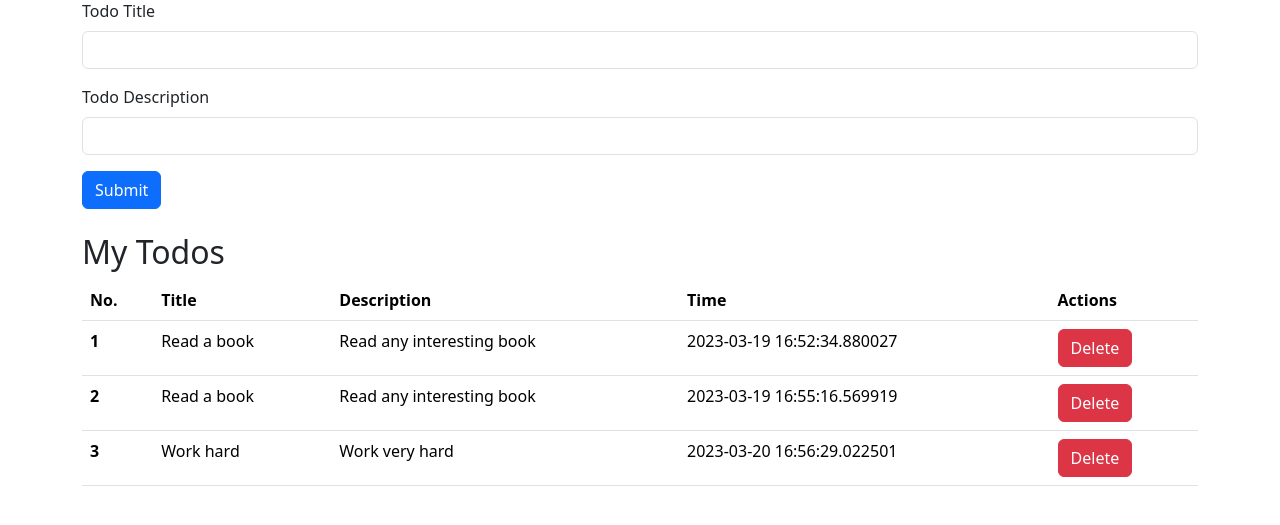
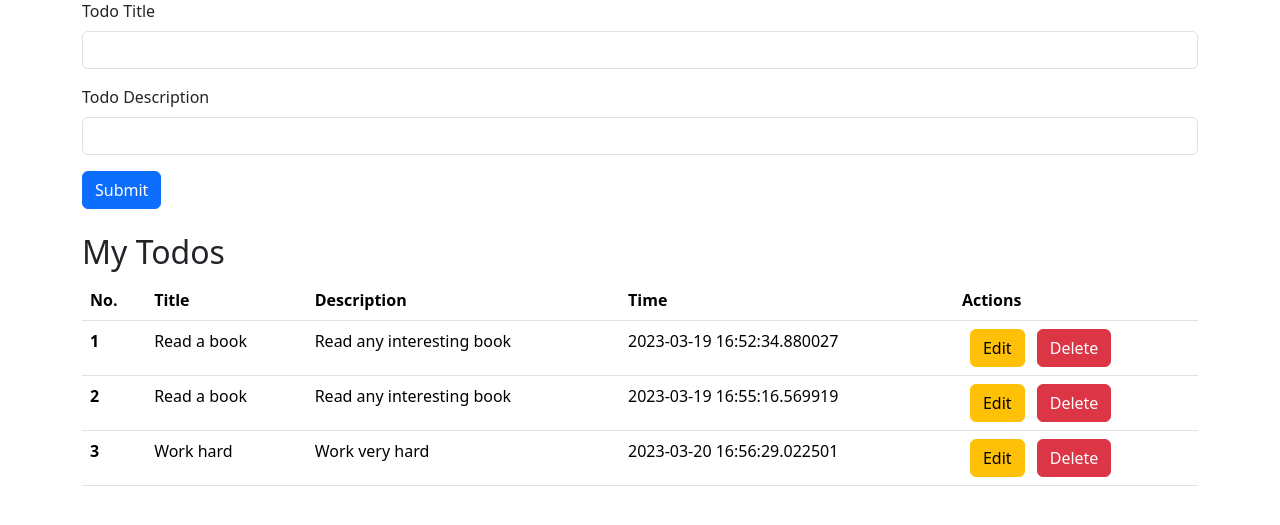
Before and after one commit to ashmeetsmonga/flask-app, a Flask app: page / in a window 1280 px wide. Shown: the part 127-652 px from the top of the page. Run offline with Flask 2, Linux system fonts and the light colour scheme; data comes from the database, SQL or seed files in the repository; both versions use the stored data as it was after the commit.

Commit message:
added edit button

```diff
--- a/templates/index.html
+++ b/templates/index.html
@@ -111,7 +111,10 @@
 						<td>{{todo.title}}</td>
 						<td>{{todo.desc}}</td>
 						<td>{{todo.date_created}}</td>
-						<td><a href="/delete/{{todo.sno}}" type="button" class="btn btn-danger">Delete</a></td>
+						<td>
+							<a href="/delete/{{todo.sno}}" type="button" class="btn btn-warning mx-2">Edit</a>
+							<a href="/delete/{{todo.sno}}" type="button" class="btn btn-danger">Delete</a>
+						</td>
 					</tr>
 					{% endfor %}
 				</tbody>
```
Also changed, not shown: instance/todo.db.
